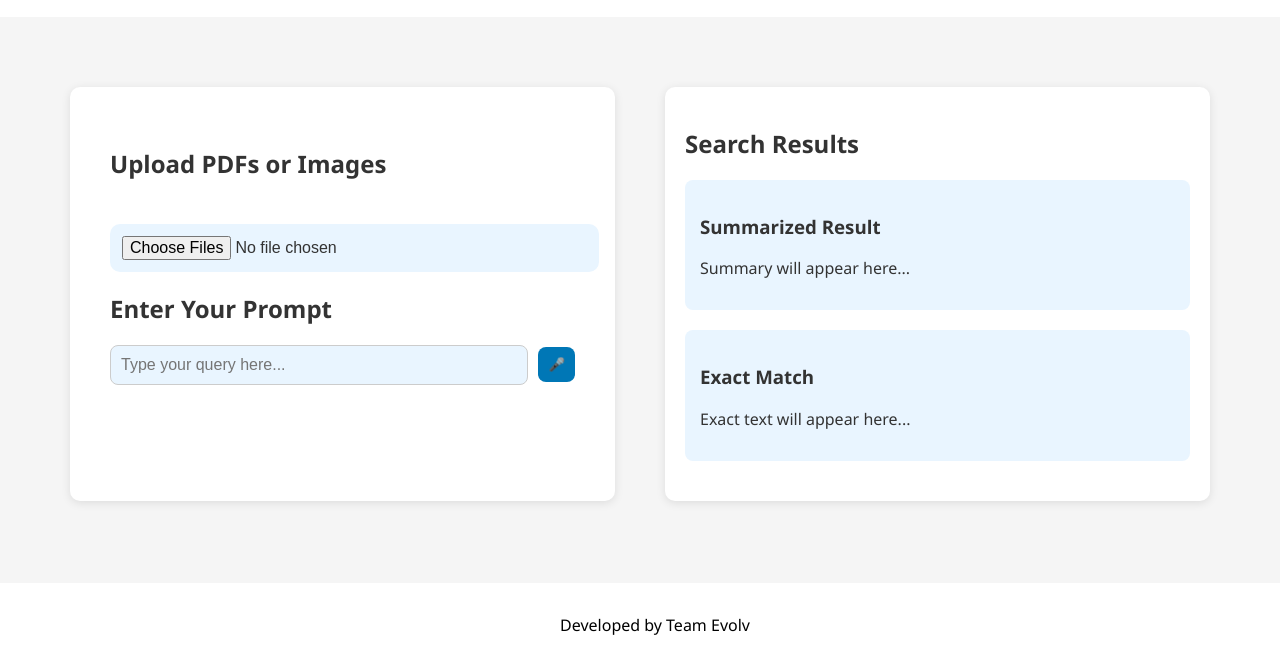
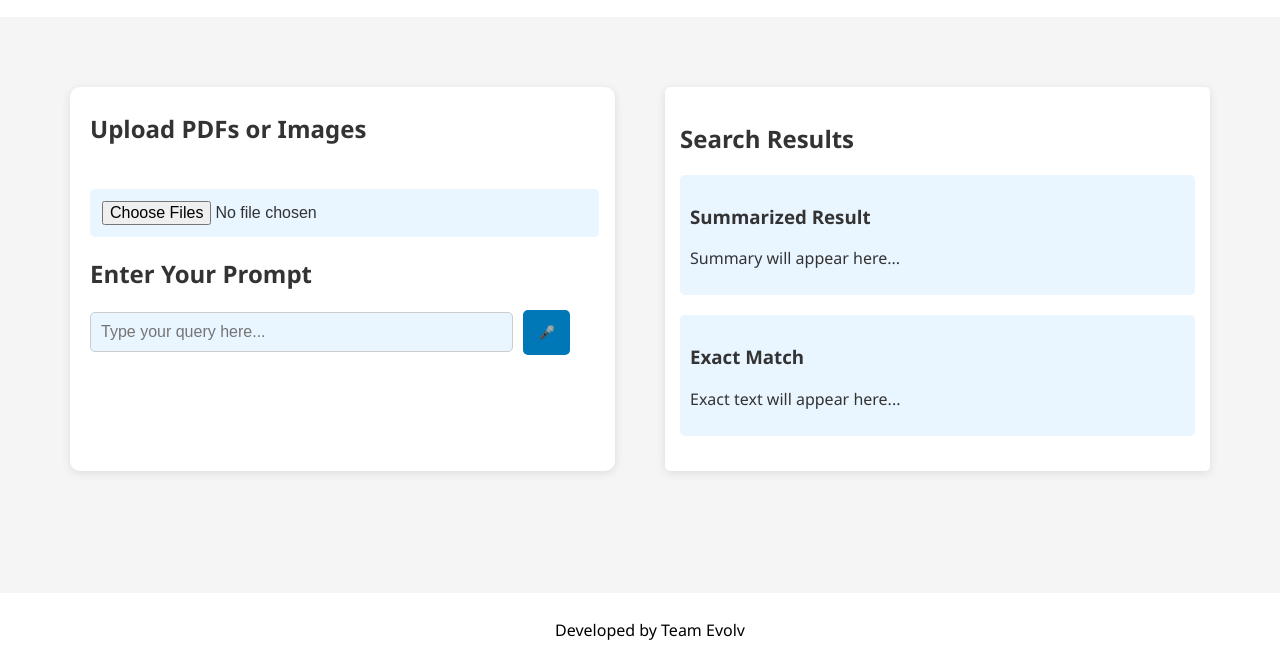
Before and after one commit to AhirTech1/NIC-search-frontend, a plain HTML site: page index.html in a window 1280 px wide. Shown: the part 133-800 px from the top of the page. Drawn offline with Linux system fonts and the light colour scheme.

Commit message:
minor changes in looks

```diff
--- a/style.css
+++ b/style.css
@@ -42,7 +42,7 @@ header {
     /* Increased size but kept inside navbar */
     width: 110px;
     margin-right: 10px;
-    border-radius: 10px;
+    border-radius: 5px;
 }
 
 .dark-mode .navbar {
@@ -69,7 +69,9 @@ header {
 /* Upload and Prompt Section */
 .input-section {
     background-color: white;
-    padding: 40px;
+    padding-top: 5px;
+    padding-left: 20px;
+    padding-right: 40px;
     border-radius: 10px;
     box-shadow: 0 2px 10px rgba(0, 0, 0, 0.1);
 
@@ -80,7 +82,7 @@ input {
     padding: 12px;
     font-size: 16px;
     border: none;
-    border-radius: 10px;
+    border-radius: 5px;
     background: #e9f5ff;
     outline: none;
     transition: all 0.3s ease;
@@ -93,11 +95,11 @@ input {
 
 
 
-
 .prompt-box {
     display: flex;
     align-items: center;
     margin-top: 10px;
+    margin-right:5px;
 }
 
 .dark-mode .prompt-box {
@@ -109,16 +111,16 @@ input {
     flex: 1;
     padding: 10px;
     border: 1px solid #ccc;
-    border-radius: 8px;
+    border-radius: 5px;
 }
 
 #voiceInput {
     background-color: #0077b6;
     border: none;
     color: white;
-    padding: 10px;
+    padding: 15px;
     margin-left: 10px;
-    border-radius: 8px;
+    border-radius: 5px;
     cursor: pointer;
 }
 
@@ -134,8 +136,8 @@ input {
 /* Output Section */
 .output-section {
     background-color: white;
-    padding: 20px;
-    border-radius: 10px;
+    padding: 15px;
+    border-radius: 5px;
     box-shadow: 0 2px 10px rgba(0, 0, 0, 0.1);
 }
 
@@ -147,8 +149,8 @@ input {
 
 .output-box {
     background-color: #e9f5ff;
-    padding: 15px;
-    border-radius: 8px;
+    padding: 10px;
+    border-radius: 5px;
     margin-bottom: 20px;
 }
 
@@ -160,7 +162,7 @@ input {
 /* Footer */
 footer {
     text-align: center;
-    padding: 15px;
+    padding: 10px;
     background-color: white;
     color: black;
     position: fixed;
```
